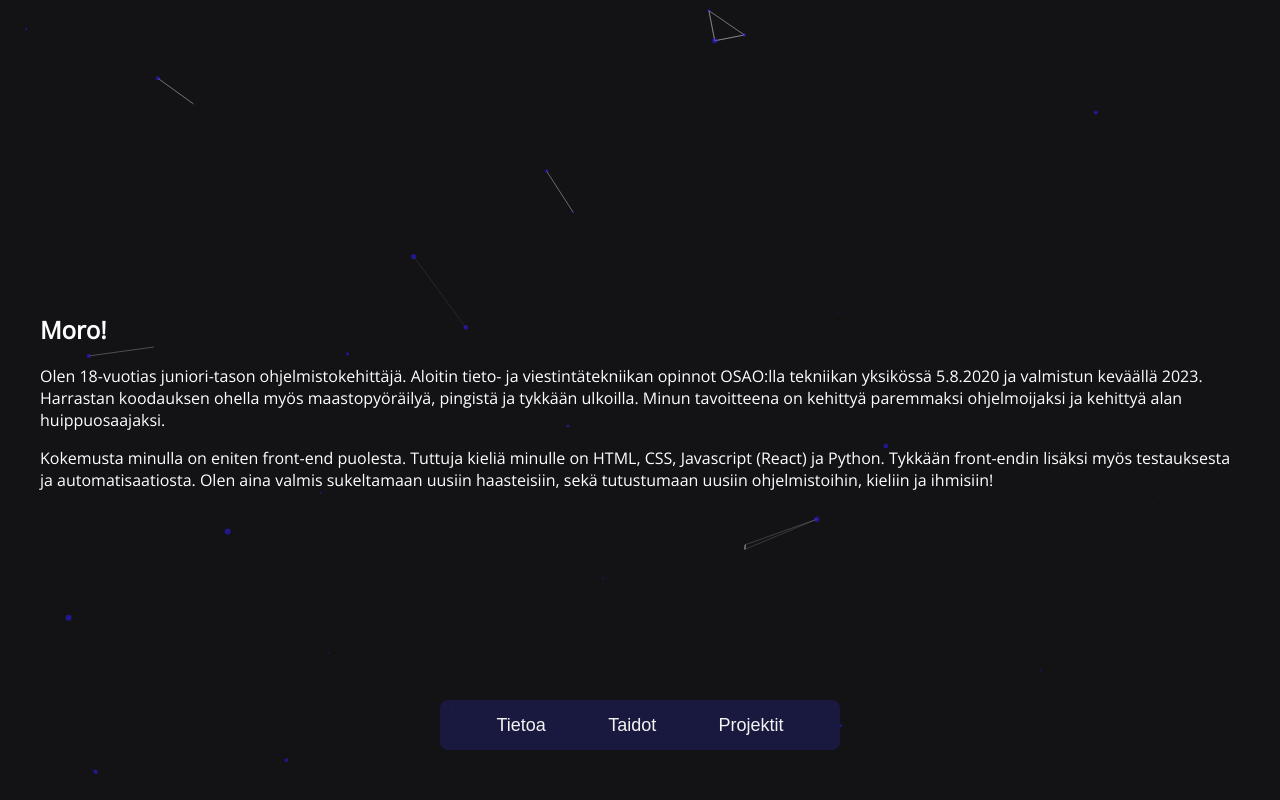
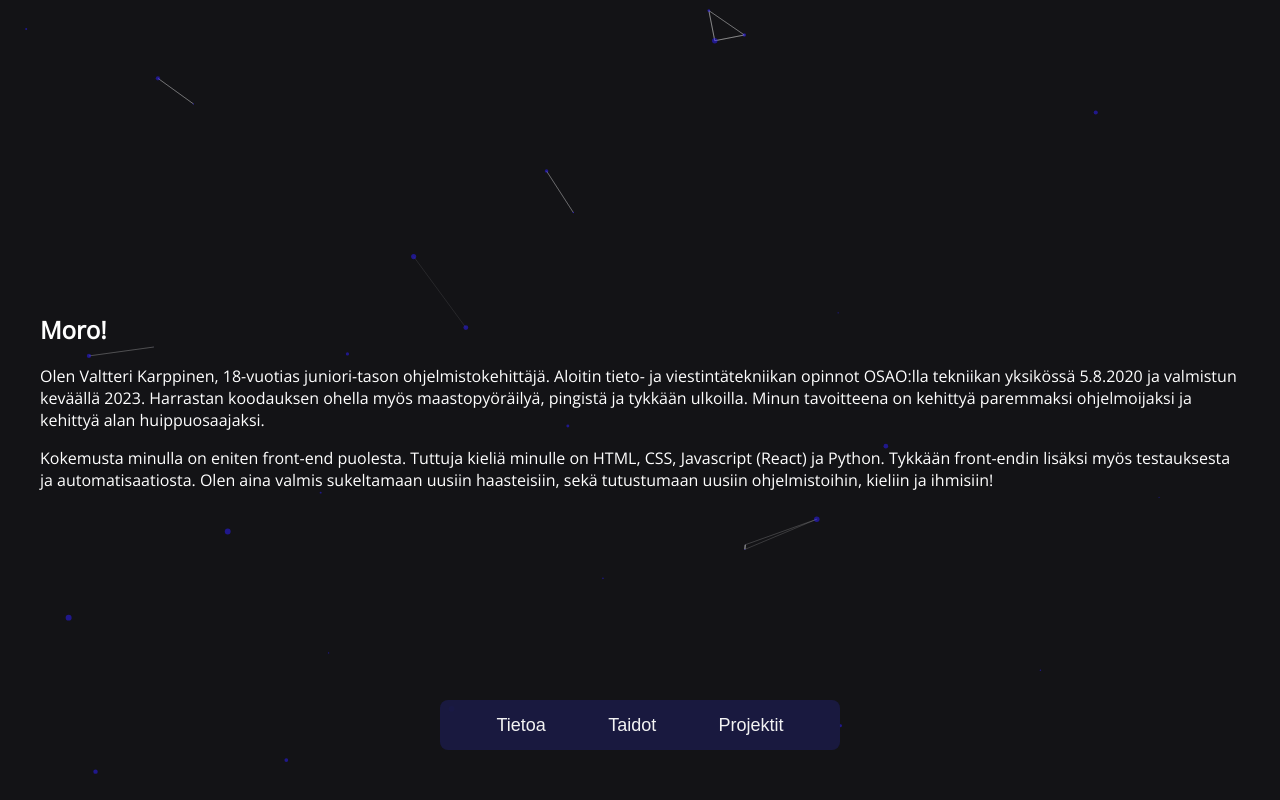
Before and after one commit to valtterii/portfolio_valtteri, a React (Create React App) app: page / in a window 1280 px wide. Shown: the top 800 px of the page. Built offline with nearby package versions, Linux system fonts and the light colour scheme.

Commit message:
Changed text

```diff
--- a/src/App.js
+++ b/src/App.js
@@ -33,7 +33,7 @@ function App() {
   const content = {
     info: {
       title: "Moro!",
-      paragraph1: "Olen 18-vuotias juniori-tason ohjelmistokehittäjä. Aloitin tieto- ja viestintätekniikan opinnot OSAO:lla tekniikan yksikössä 5.8.2020 ja valmistun keväällä 2023. Harrastan koodauksen ohella myös maastopyöräilyä, pingistä ja tykkään ulkoilla. Minun tavoitteena on kehittyä paremmaksi ohjelmoijaksi ja kehittyä alan huippuosaajaksi.",
+      paragraph1: "Olen Valtteri Karppinen, 18-vuotias juniori-tason ohjelmistokehittäjä. Aloitin tieto- ja viestintätekniikan opinnot OSAO:lla tekniikan yksikössä 5.8.2020 ja valmistun keväällä 2023. Harrastan koodauksen ohella myös maastopyöräilyä, pingistä ja tykkään ulkoilla. Minun tavoitteena on kehittyä paremmaksi ohjelmoijaksi ja kehittyä alan huippuosaajaksi.",
       paragraph2: "Kokemusta minulla on eniten front-end puolesta. Tuttuja kieliä minulle on HTML, CSS, Javascript (React) ja Python. Tykkään front-endin lisäksi myös testauksesta ja automatisaatiosta. Olen aina valmis sukeltamaan uusiin haasteisiin, sekä tutustumaan uusiin ohjelmistoihin, kieliin ja ihmisiin!",
     },
     skills: {
```
